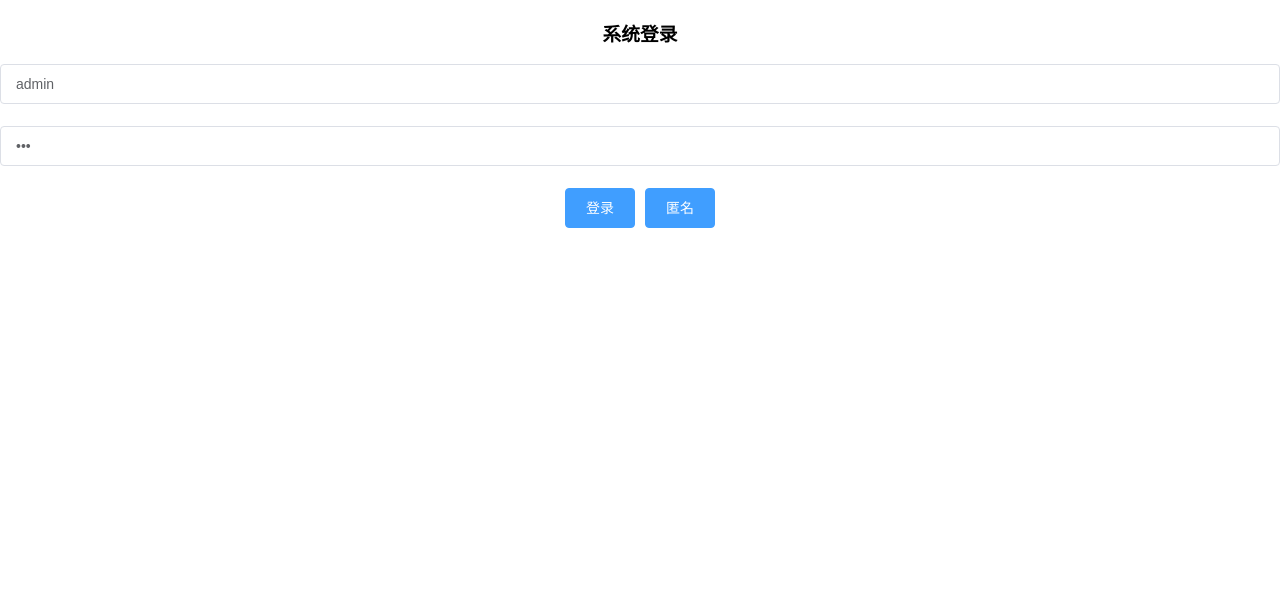
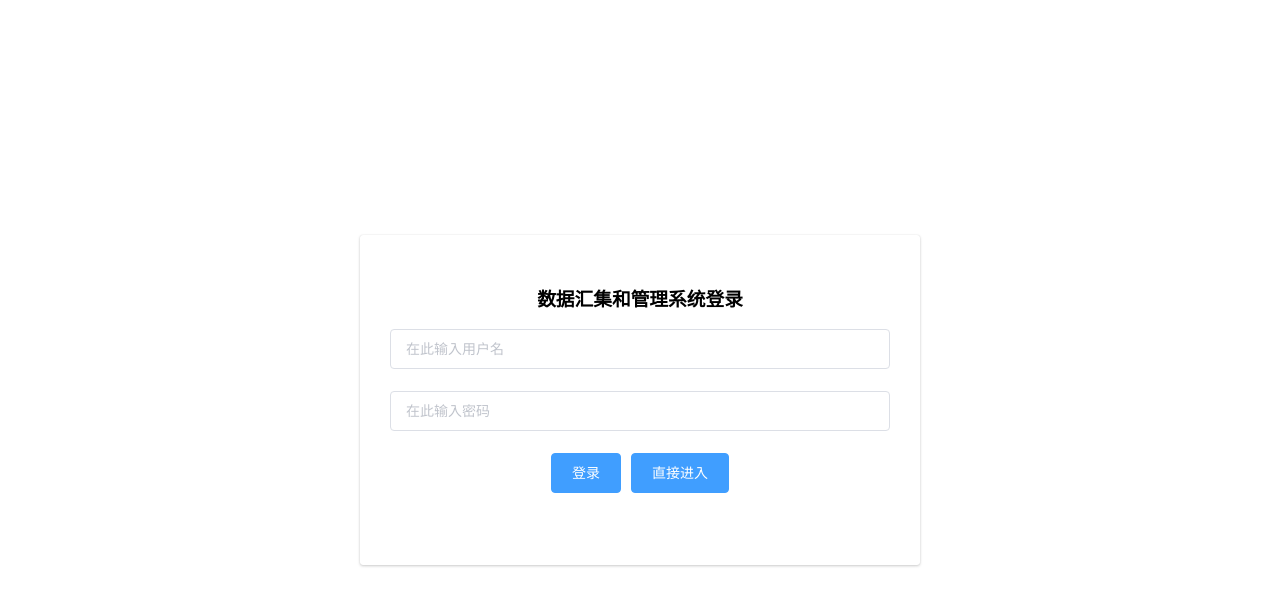
Before and after one commit to jiangchunbo/Client, a Vue app: page /#/login in a window 1280 px wide. Shown: the top 606 px of the page. Built offline with nearby package versions, Linux system fonts and the light colour scheme.

Commit message:
20200208 JCB

```diff
--- a/src/pages/home/home.vue
+++ b/src/pages/home/home.vue
@@ -2,29 +2,21 @@
     <el-container style="height: 100%;">
         <el-header height="50px">
             <router-link to="/home" class="logo">数据管理和汇集系统</router-link>
-            <nav class="navigation-bar">
-<!--                <a href="#" class="sidebar-toggle"><i class="el-icon-menu"></i></a>-->
-            </nav>
+            <nav class="navigation-bar"></nav>
         </el-header>
 
         <el-container>
             <el-aside width="230px" class="main-sidebar">
                 <div class="user-panel">
-                    <h3 class="welcome">{{this.$store.state.role}}, 欢迎</h3>
+                    <h3 class="welcome">{{$store.state.role}}, 欢迎</h3>
                     <h5><a class="logout" @click="logoutHandler">点击注销</a></h5>
                 </div>
                 <el-menu unique-opened router text-color="#b8c7ce"
                          active-text-color="#ffffff" class="sidebar-menu">
                     <el-menu-item v-for="(item, index) in this.$store.state.menus"
-                                  :index="item.index" :key="index">
-                        <span slot="title">{{item.label}}</span>
+                                  :index="item['menuIndex']" :key="index">
+                        <span slot="title">{{item['menuLabel']}}</span>
                     </el-menu-item>
-<!--                    <el-menu-item index="/home/senior">-->
-<!--                        <span slot="title">高级数据管理</span>-->
-<!--                    </el-menu-item>-->
-<!--                    <el-menu-item index="/home/assemble">-->
-<!--                        <span slot="title">数据汇集管理</span>-->
-<!--                    </el-menu-item>-->
                 </el-menu>
             </el-aside>
             <el-container>
@@ -50,42 +42,48 @@
     export default {
         data: function () {
             return {
-                form: {}
             };
         },
         computed: {},
         methods: {
-            login() {
-                ajax.post('/login', {
-                    username: this.form.username,
-                    password: this.form.password
-                }).then((message) => {
-                    this.$message.success("登录成功");
-                    this.loggedIn = true;
-                    this.loginFormVisible = false;
 
-                    this.menus = JSON.parse(message.request.response);
-                }).catch((error) => {
-                    this.$message.error(error.request.response);
-                }).finally();
+            /**
+             * 点击注销之后的回调函数
+             */
+            logoutHandler() {
+                let loading = this.$loading({text: '注销中...'});
+                this.logoutSubmit(loading);
             },
 
-            logoutHandler() {
+            logoutSubmit(loading) {
                 ajax.post('/logout', {}).then(() => {
-                    this.$message.success("注销成功");
-                    this.loggedIn = false;
+                    this.$message.success('注销成功');
                     this.$router.replace('/login');
                 }).catch((error) => {
                     this.$message.error(error.request.response);
-                }).finally();
+                }).finally(() => {
+                    loading.close();
+                });
+            }
+        },
+
+        /**
+         * 初始化注入&校验之后 (created) 的回调函数，进行状态注册，形成匿名用户
+         */
+
+        created: function() {
+            if(!this.$store.state.role) {
+                this.$store.commit('refreshUser', {
+                    role: '匿名用户',
+                    menus: [
+                        {
+                            'menuIndex': '/home/basic',
+                            'menuLabel': '基础数据管理'
+                        }
+                    ]
+                });
             }
         }
-
-        // beforeRouteEnter: (to, from, next) => {
-        //     if(this.$store.state.token !== 'login') {
-        //         this.$message.warning('权限不足, 请先登录');
-        //     }
-        // }
     }
 </script>
 
--- a/src/pages/login/login.vue
+++ b/src/pages/login/login.vue
@@ -1,6 +1,6 @@
 <template>
-    <el-form :model="form" :rules="rules">
-        <h3>系统登录</h3>
+    <el-form :model="form" :rules="rules" class="wic-form">
+        <h3>数据汇集和管理系统登录</h3>
         <el-form-item prop="username">
             <el-input type="text" v-model="form.username" autocomplete="off" placeholder="在此输入用户名"></el-input>
         </el-form-item>
@@ -9,7 +9,7 @@
         </el-form-item>
         <el-form-item>
             <el-button type="primary" @click="loginHandler">登录</el-button>
-            <el-button type="primary" @click="anonymousHandler">匿名</el-button>
+            <el-button type="primary" @click="anonymousHandler">直接进入</el-button>
         </el-form-item>
     </el-form>
 </template>
@@ -19,7 +19,7 @@
         name: "Login",
         data() {
             return {
-                form: { username: 'admin', password: '123' },
+                form: { username: '', password: '' },
                 rules: {
                     username: [
                         {
@@ -36,33 +36,38 @@
             }
         },
 
+        directives: {
+
+        },
+
         methods: {
+            /**
+             * 点击了登录按钮之后的回调函数
+             */
             loginHandler: function() {
-                this.loading = true;
-                this.loginSubmit();
+                let loading = this.$loading();
+                this.loginSubmit(loading);
             },
 
-            loginSubmit: function() {
+            loginSubmit: function(loading) {
                 this.$ajax.post('/login', {
                     'username': this.form.username,
                     'password': this.form.password
                 }).then((message) => {
                     this.$message.success(message.data.message);
-                    this.loading = false;
+                    window.console.log(this.$store.state);
                     this.$store.commit('refreshUser', {
-                        role: message.data.roleZh,
+                        role: message.data['roleLabel'],
                         menus: message.data.menus
                     });
                     this.$router.replace({path: '/home'});
-                })
+                    window.console.log(this.$store.state);
+                }).finally(() => {
+                    loading.close();
+                });
             },
 
             anonymousHandler: function() {
-
-                this.$store.commit('refreshUser', {
-                    role: 'anonymous',
-                    menus: ['basic']
-                });
                 this.$router.replace({path: '/home'});
             }
         }
@@ -70,5 +75,15 @@
 </script>
 
 <style scoped>
-
+.wic-form {
+    width: 500px;
+    height: 300px;
+    position: relative;
+    top: 50%;
+    left: 50%;
+    transform: translate(-50%, -50%);
+    border-radius: 3px;
+    box-shadow: 0 0 1px rgba(0,0,0,.125),0 1px 3px rgba(0,0,0,.2);
+    padding: 30px 30px 0 30px;
+}
 </style>
```
